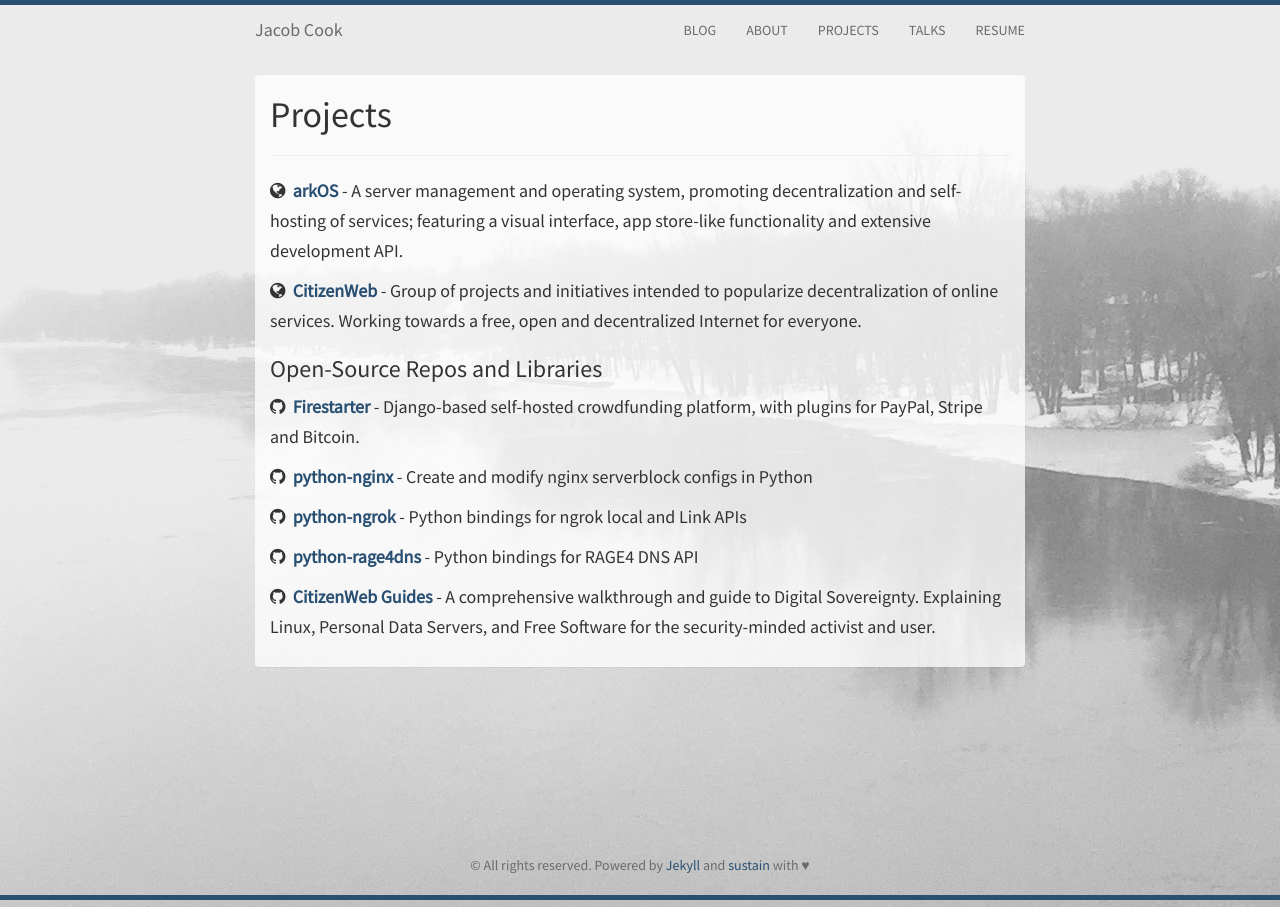
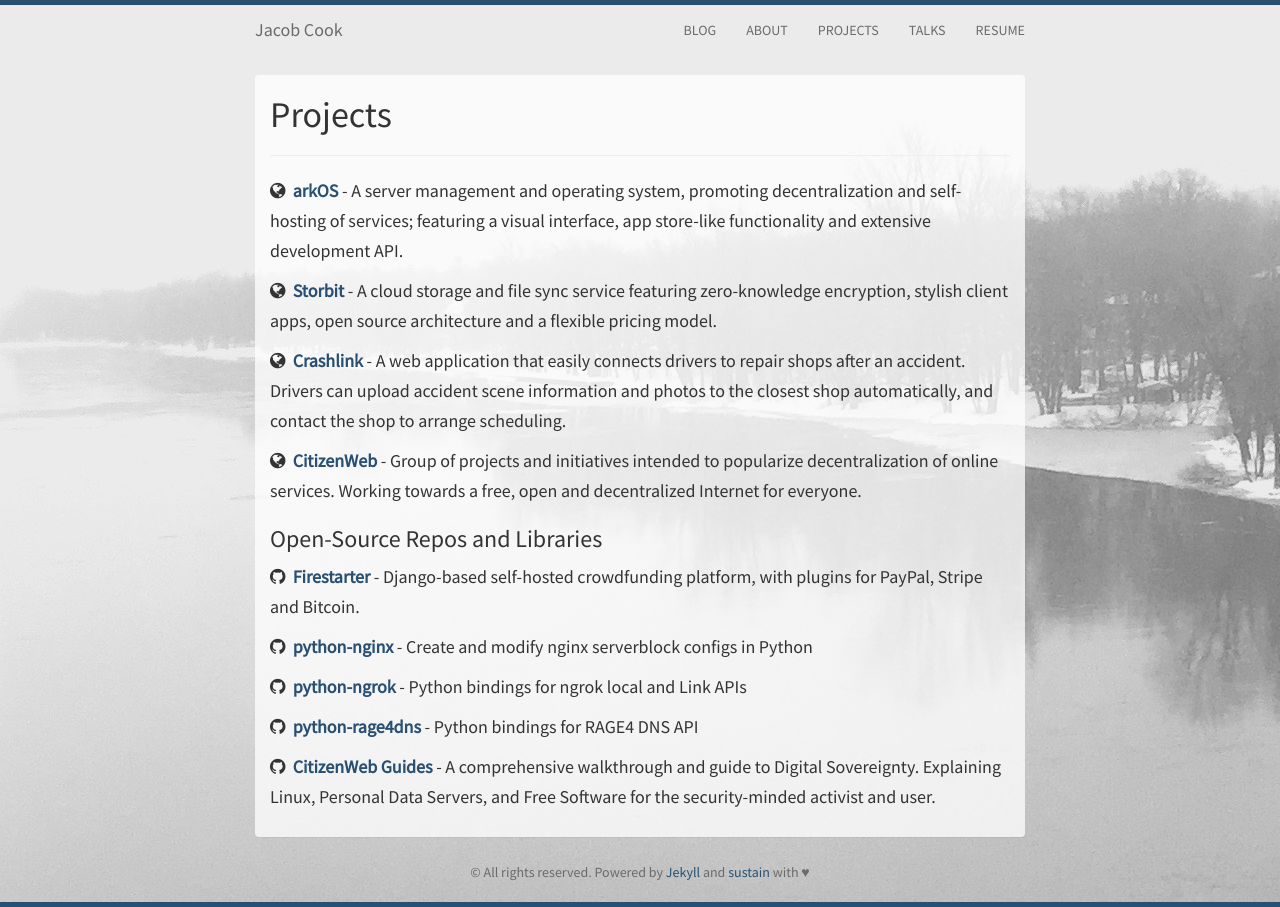
Before and after one commit to peakwinter/peakwinter.net, a Jekyll site: the page built from projects.html, in a window 1280 px wide. Built offline with Jekyll 4.4.1, drawn with Linux system fonts in a browser that asks for light colours; nearby versions of some CDN libraries; Markdown is read by kramdown in place of the engine named in the settings.

Commit message:
update projects

```diff
--- a/_layouts/layout.html
+++ b/_layouts/layout.html
@@ -29,7 +29,7 @@
 	<!-- Custom styles for this template -->
   <link rel="stylesheet" type="text/css" href="{{ site.baseurl }}static/css/main.css" />
 	<link rel="stylesheet" type="text/css" href="http://fonts.googleapis.com/css?family=Source+Sans+Pro:200,400,200bold,400old" />
-	<link rel="stylesheet" type="text/css" href="https://maxcdn.bootstrapcdn.com/font-awesome/4.4.0/css/font-awesome.min.css" />
+	<link rel="stylesheet" type="text/css" href="https://maxcdn.bootstrapcdn.com/font-awesome/4.5.0/css/font-awesome.min.css" />
   <link rel="stylesheet" type="text/css" href="{{ site.baseurl }}static/css/syntax.css" />
 
   </head>
--- a/projects.html
+++ b/projects.html
@@ -6,6 +6,14 @@
 		<h5>
 			<i class="fa fa-globe"></i>&nbsp;&nbsp;<strong><a href="https://arkos.io">arkOS</a></strong>
 			- A server management and operating system, promoting decentralization and self-hosting of services; featuring a visual interface, app store-like functionality and extensive development API.
+		</h5>
+		<h5>
+			<i class="fa fa-globe"></i>&nbsp;&nbsp;<strong><a href="https://storbit.io">Storbit</a></strong>
+			- A cloud storage and file sync service featuring zero-knowledge encryption, stylish client apps, open source architecture and a flexible pricing model.
+		</h5>
+		<h5>
+			<i class="fa fa-globe"></i>&nbsp;&nbsp;<strong><a href="https://crashlinkapp.com">Crashlink</a></strong>
+			- A web application that easily connects drivers to repair shops after an accident. Drivers can upload accident scene information and photos to the closest shop automatically, and contact the shop to arrange scheduling.
 		</h5>
 		<h5>
 			<i class="fa fa-globe"></i>&nbsp;&nbsp;<strong><a href="https://citizenweb.io">CitizenWeb</a></strong>
--- a/talks.html
+++ b/talks.html
@@ -24,7 +24,7 @@
 			- Interviewed by <a href="http://redecentralize.org/interviews/2013/09/13/05-jacob-arkos.html">Redecentralize</a>, September 9 2013, via livestream. A brief introduction of arkOS: "An easy to use simple operating system and software stack for self-hosting in an intuitive way. Just install on a Raspberry Pi and you have your very own server ready to manage services and store data locally to keep it secure, private and not powering targeted adverts from big corporations."
 		</h5>
     <h5>
-      <i class="fa fa-youtube-play"></i>&nbsp;&nbsp;<strong><a href="https://www.youtube.com/watch?v=iYLOsi7e4hk">OpenITP/TA3M: About arkOS</a></strong>
+      <i class="fa fa-stop-circle"></i>&nbsp;&nbsp;<strong>OpenITP/TA3M: About arkOS</strong>
       - Presented at Montréal TA3M meeting, July 15, 2013, at Station C Montréal. A brief introduction of arkOS: "A platform for easily managing and running server software, initially geared for the Raspberry Pi. It gives end users the ability to “decentralize” their cloud data, and will allow them to easily host webapps, email, chat accounts and much more from the security of their own home."
     </h5>
     <hr />
```
